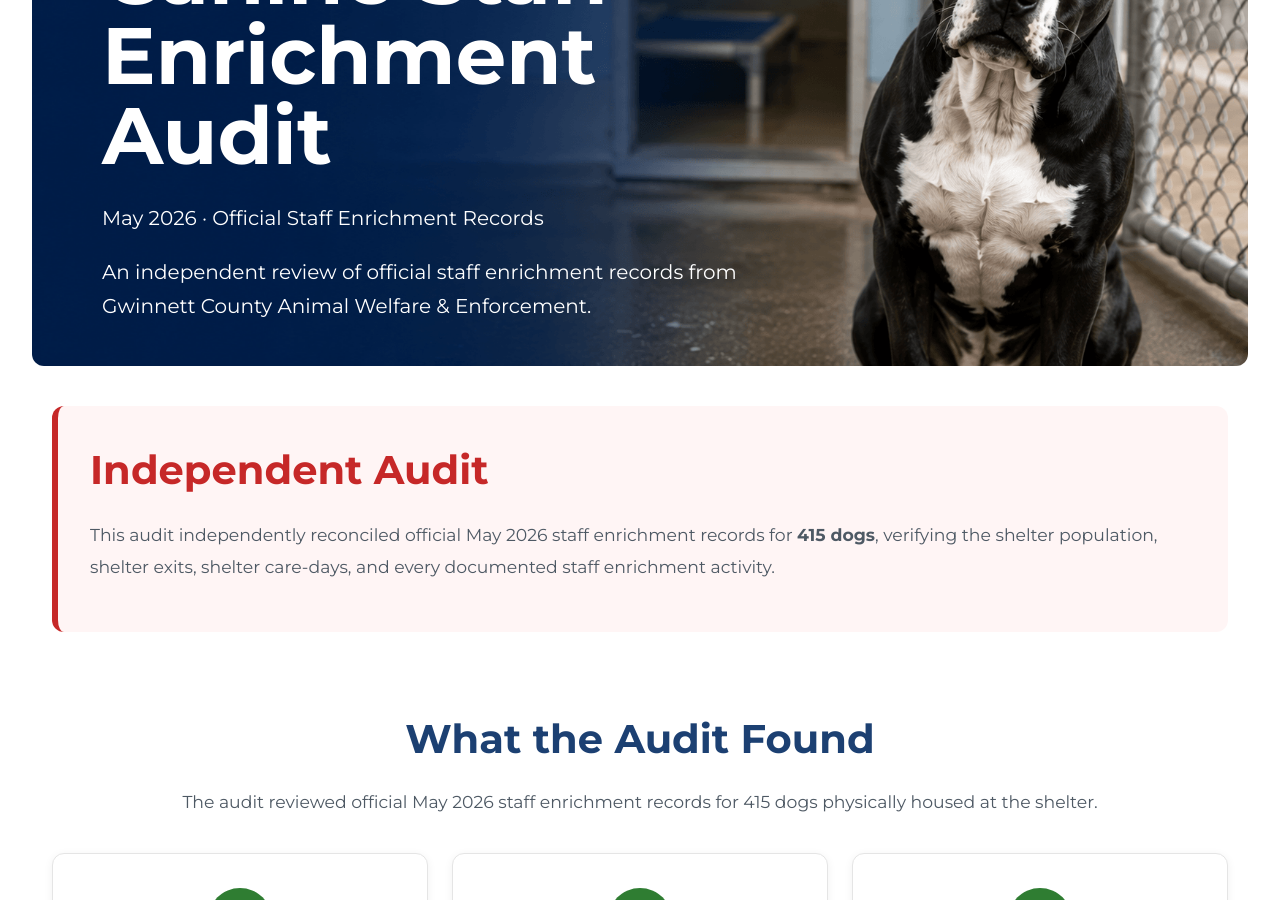
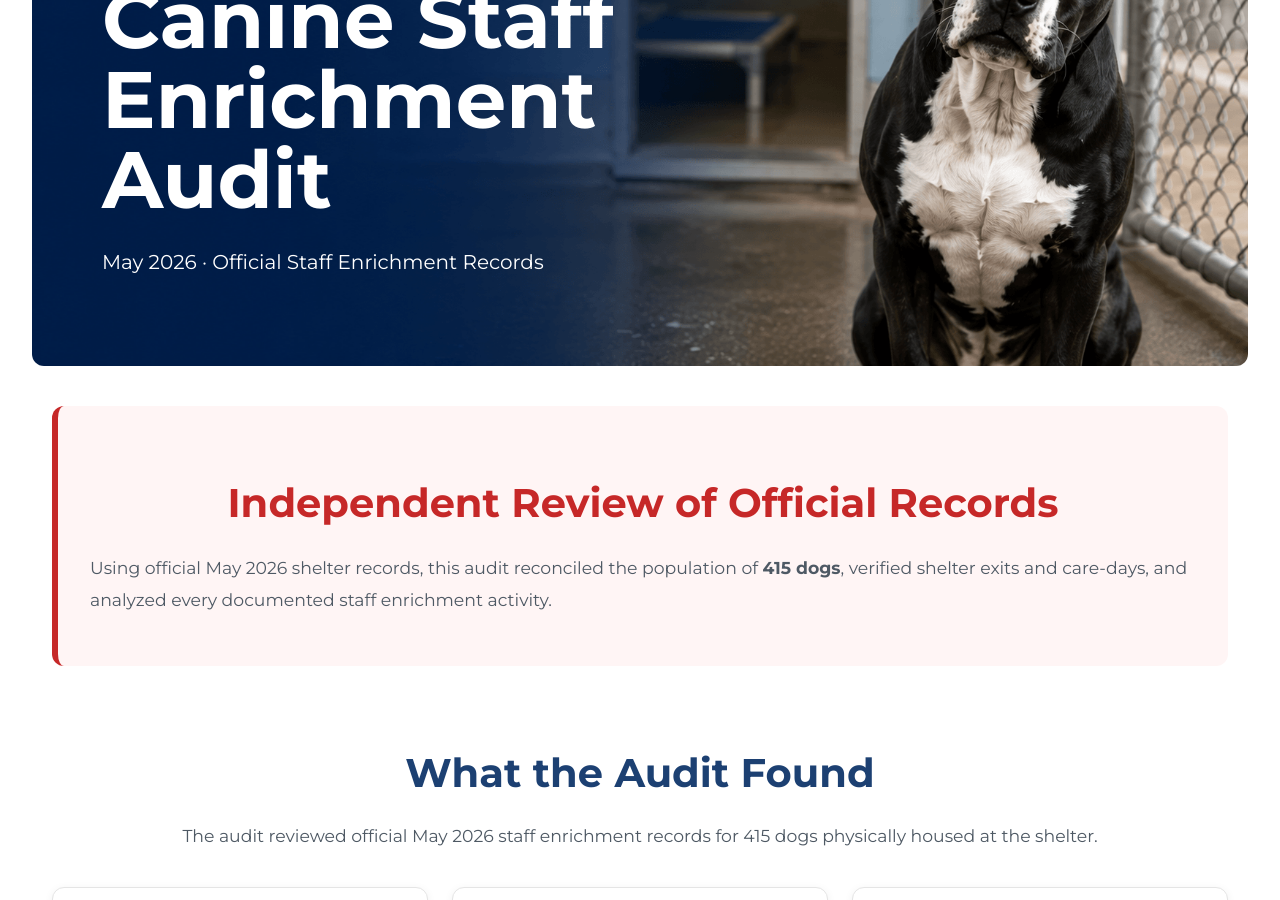
Before and after one commit to whitleybacon/gwinnett-animal-advocacy-alliance, a Jekyll site: the page built from issues/enrichment/index.html, in a window 1280 px wide and 900 px high, scrolled down 378 px. Built offline with Jekyll 4.4.1, drawn with Linux system fonts in a browser that asks for light colours.

Commit message:
Update index.html

```diff
--- a/issues/enrichment/index.html
+++ b/issues/enrichment/index.html
@@ -308,11 +308,6 @@ title: Independent Canine Staff Enrichment Audit
         <p>
             May 2026 · Official Staff Enrichment Records
         </p>
-
-        <p>
-            An independent review of official staff enrichment records from
-            Gwinnett County Animal Welfare &amp; Enforcement.
-        </p>
     </div>
 </section>
 
@@ -321,14 +316,13 @@ title: Independent Canine Staff Enrichment Audit
 ======================================================= -->
 
 <section class="home-section">
-    <div class="issue-alert audit-alert">
-        <h2>Independent Audit</h2>
+    <div class="issue-alert">
+        <h2>Independent Review of Official Records</h2>
 
         <p>
-            This audit independently reconciled official May 2026 staff
-            enrichment records for <strong>415 dogs</strong>, verifying the
-            shelter population, shelter exits, shelter care-days, and every
-            documented staff enrichment activity.
+            Using official May 2026 shelter records, this audit reconciled the
+            population of <strong>415 dogs</strong>, verified shelter exits and
+            care-days, and analyzed every documented staff enrichment activity.
         </p>
     </div>
 </section>
@@ -618,7 +612,7 @@ title: Independent Canine Staff Enrichment Audit
 
         <div class="home-card">
             <div class="home-card-icon icon-blue">
-                <i class="fa-solid fa-file-circle-xmark"></i>
+                <i class="fas fa-file-alt"></i>
             </div>
 
             <h3>Blank or Incomplete Entries</h3>
```
